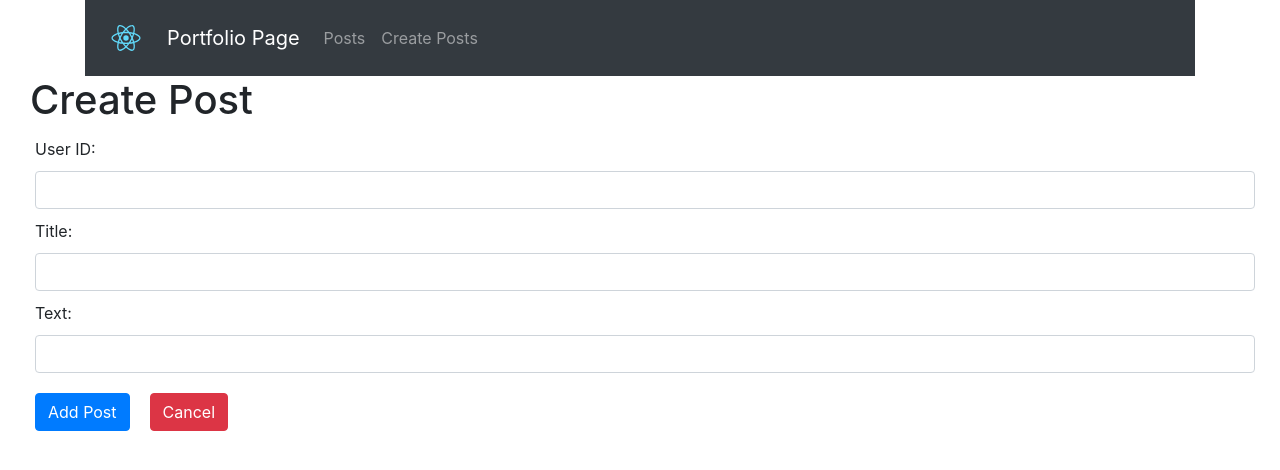
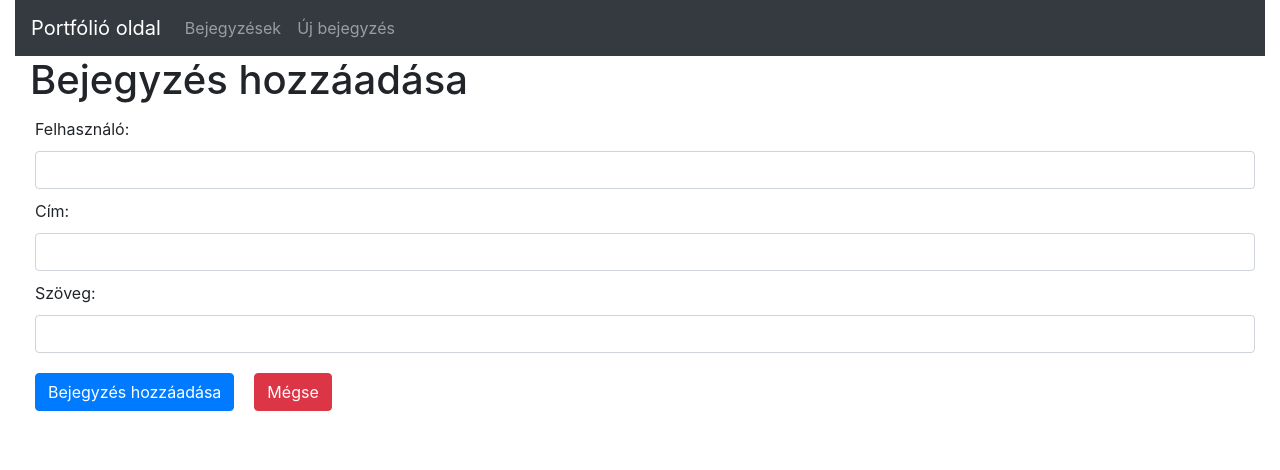
Before and after one commit to tuzesbalazs2/Webprog4-Feladat2, a React (Create React App) app in the folder feladat2/client/: page /posts/create in a window 1280 px wide. Shown: the top 470 px of the page. Built offline with nearby package versions, Linux system fonts and the light colour scheme.

Commit message:
cliens oldalak updateolása

```diff
--- a/feladat2/client/src/components/Links.jsx
+++ b/feladat2/client/src/components/Links.jsx
@@ -19,18 +19,18 @@ class Links extends Component {
         return (
             <React.Fragment>
                 <Link to="/" className="navbar-brand">
-                    Portfolio Page
+                    Portfólió oldal
                 </Link>
                 <Collapse>
                     <List>
                         <Item>
                             <Link to="/posts/list" className="nav-link">
-                                Posts
+                                Bejegyzések
                             </Link>
                         </Item>
                         <Item>
                             <Link to="/posts/create" className="nav-link">
-                                Create Posts
+                                Új bejegyzés
                             </Link>
                         </Item>
                     </List>
--- a/feladat2/client/src/components/NavBar.jsx
+++ b/feladat2/client/src/components/NavBar.jsx
@@ -1,15 +1,15 @@
 import React, { Component } from 'react'
 import styled from 'styled-components'
 
-import Logo from './Logo'
+//import Logo from './Logo'
 import Links from './Links'
 
 const Container = styled.div.attrs({
-    className: 'container',
+    className: 'container mx-0 flex-grow-1 mw-100',
 })``
 
 const Nav = styled.nav.attrs({
-    className: 'navbar navbar-expand-lg navbar-dark bg-dark',
+    className: 'navbar navbar-expand-lg navbar-dark bg-dark w-100',
 })`
     margin-bottom: 20 px;
 `
@@ -19,7 +19,7 @@ class NavBar extends Component {
         return (
             <Container>
                 <Nav>
-                    <Logo />
+
                     <Links />
                 </Nav>
             </Container>
--- a/feladat2/client/src/pages/PostsInsert.jsx
+++ b/feladat2/client/src/pages/PostsInsert.jsx
@@ -66,7 +66,7 @@ class PostsInsert extends Component {
         const payload = { user_id, title, text }
 
         await api.insertPost(payload).then(res => {
-            window.alert(`Post inserted successfully`)
+            window.alert(`Bejegyzés sikeresen hozzáadva.`)
             this.setState({
                 user_id: '',
                 title: '',
@@ -79,31 +79,31 @@ class PostsInsert extends Component {
         const { user_id, title, text } = this.state
         return (
             <Wrapper>
-                <Title>Create Post</Title>
+                <Title>Bejegyzés hozzáadása</Title>
 
-                <Label>User ID: </Label>
+                <Label>Felhasználó: </Label>
                 <InputText
                     type="text"
                     value={user_id}
                     onChange={this.handleChangeInputUser_id}
                 />
 
-                <Label>Title: </Label>
+                <Label>Cím: </Label>
                 <InputText
                     type="text"
                     value={title}
                     onChange={this.handleChangeInputTitle}
                 />
 
-                <Label>Text: </Label>
+                <Label>Szöveg: </Label>
                 <InputText
                     type="text"
                     value={text}
                     onChange={this.handleChangeInputText}
                 />
 
-                <Button onClick={this.handleIncludePost}>Add Post</Button>
-                <CancelButton href={'/Posts/list'}>Cancel</CancelButton>
+                <Button onClick={this.handleIncludePost}>Bejegyzés hozzáadása</Button>
+                <CancelButton href={'/Posts/list'}>Mégse</CancelButton>
             </Wrapper>
         )
     }
--- a/feladat2/client/src/pages/PostsList.jsx
+++ b/feladat2/client/src/pages/PostsList.jsx
@@ -11,7 +11,7 @@ const Wrapper = styled.div`
 `
 
 const Update = styled.div`
-    color: #ef9b0f;
+    color: #0000ff;
     cursor: pointer;
 `
 
@@ -28,7 +28,7 @@ class Updatepost extends Component {
     }
 
     render() {
-        return <Update onClick={this.updateUser}>Update</Update>
+        return <Update onClick={this.updateUser}>Módosítás</Update>
     }
 }
 
@@ -38,7 +38,7 @@ class Deletepost extends Component {
 
         if (
             window.confirm(
-                `Do you want to delete the post ${this.props.id} permanently?`,
+                `Ki akarja törölni ezt a bejegyzést véglegesen?: ${this.props.id}`,
             )
         ) {
             api.deletePostById(this.props.id)
@@ -47,7 +47,7 @@ class Deletepost extends Component {
     }
 
     render() {
-        return <Delete onClick={this.deleteUser}>Delete</Delete>
+        return <Delete onClick={this.deleteUser}>Törlés</Delete>
     }
 }
 
@@ -83,17 +83,17 @@ class postsList extends Component {
                 filterable: true,
             },
             {
-                Header: 'User ID',
+                Header: 'Felhasználó',
                 accessor: 'user_id',
                 filterable: true,
             },
             {
-                Header: 'Title',
+                Header: 'Cím',
                 accessor: 'title',
                 filterable: true,
             },
             {
-                Header: 'text',
+                Header: 'Szöveg',
                 accessor: 'text',
                 filterable: true,
             },
@@ -136,6 +136,15 @@ class postsList extends Component {
                         defaultPageSize={10}
                         showPageSizeOptions={true}
                         minRows={0}
+                        previousText={"Előző oldal"}
+                        nextText={"Következő oldal"}
+                        loadingText={"Várjon---"}
+                        noDataText={"Nincs bejegyzés"}
+                        pageText={"Oldal"}
+                        ofText={"ennyiből:"}
+                        rowsText={"sor"}
+                        pageJumpText={"ugrás erre az oldalra"}
+                        rowsSelectorText={"sorok oldalanként"}
                     />
                 )}
             </Wrapper>
--- a/feladat2/client/src/pages/PostsUpdate.jsx
+++ b/feladat2/client/src/pages/PostsUpdate.jsx
@@ -67,7 +67,7 @@ class PostsUpdate extends Component {
         const payload = { user_id, title, text }
 
         await api.updatePostById(id, payload).then(res => {
-            window.alert(`Post updated successfully`)
+            window.alert(`Bejegyzés sikeresen módosítva.`)
             this.setState({
                 user_id: '',
                 title: '',
@@ -91,31 +91,31 @@ class PostsUpdate extends Component {
         const { user_id, title, text } = this.state
         return (
             <Wrapper>
-                <Title>Create Post</Title>
+                <Title>Bejegyzés módosítása</Title>
 
-                <Label>User ID: </Label>
+                <Label>Felhasználó: </Label>
                 <InputText
                     type="text"
                     value={user_id}
                     onChange={this.handleChangeInputName}
                 />
 
-                <Label>Title: </Label>
+                <Label>Cím: </Label>
                 <InputText
                     type="text"
                     value={title}
                     onChange={this.handleChangeInputName}
                 />
 
-                <Label>Text: </Label>
+                <Label>Szöveg: </Label>
                 <InputText
                     type="text"
                     value={text}
                     onChange={this.handleChangeInputTime}
                 />
 
-                <Button onClick={this.handleUpdatePost}>Update Post</Button>
-                <CancelButton href={'/posts/list'}>Cancel</CancelButton>
+                <Button onClick={this.handleUpdatePost}>Bejegyzés módosítása</Button>
+                <CancelButton href={'/posts/list'}>Mégse</CancelButton>
             </Wrapper>
         )
     }
```
